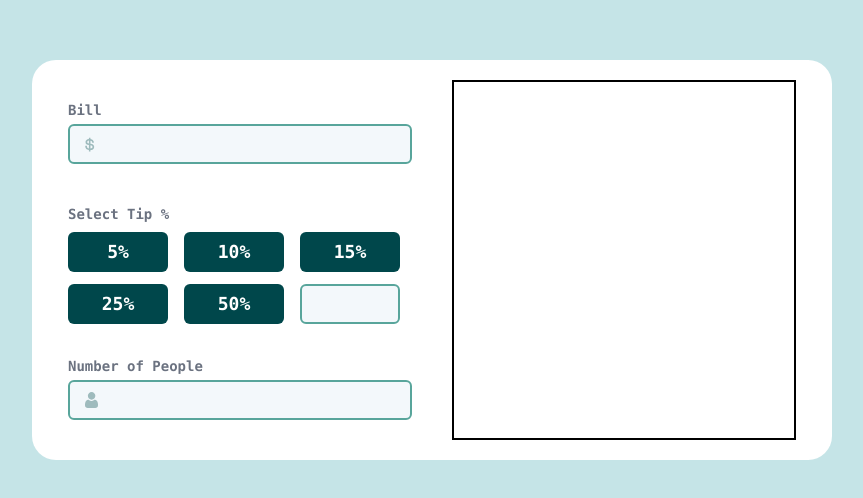
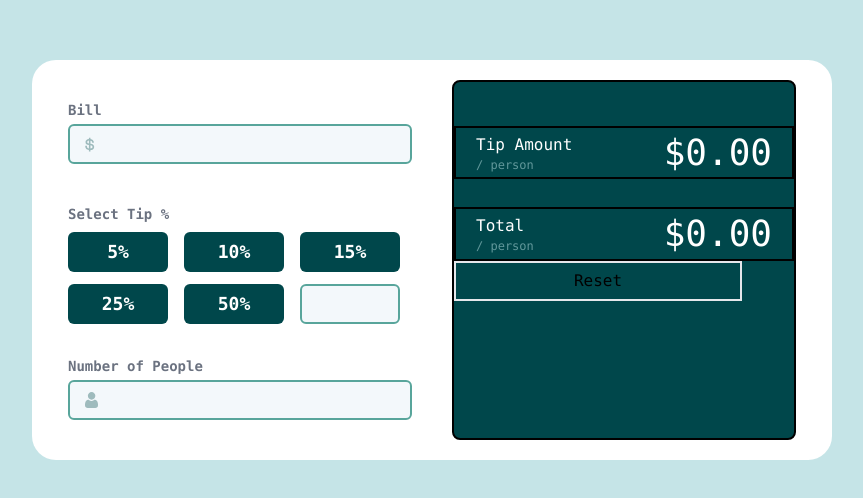
Before and after one commit to IsaacATetteh/tip-calculator, a Next.js app: page / in a window 1280 px wide. Shown: the part 140-638 px from the top of the page, without its empty margins (208-1071 px from the left). Built offline with nearby package versions, Linux system fonts and the light colour scheme.

Commit message:
Tip amount and total added

```diff
--- a/src/app/page.jsx
+++ b/src/app/page.jsx
@@ -68,7 +68,23 @@ export default function Home() {
             </label>
           </div>
         </div>
-        <div className="border-black border-2 w-[43%] h-[90%]"></div>
+        <div className="border-black border-2 w-[43%] h-[90%] rounded-lg bg-[#00474B]">
+          <div className="border-black border-2 w-[100%] h-[15%] mt-11 flex justify-between items-center">
+            <div className="text-white pl-5">
+              <p>Tip Amount</p>
+              <p className="text-xs text-[#61989B]">/ person</p>
+            </div>
+            <p className="text-white text-4xl pr-5">$0.00</p>
+          </div>
+          <div className="border-black border-2 w-[100%] h-[15%] mt-7 flex justify-between items-center">
+            <div className="text-white pl-5">
+              <p>Total</p>
+              <p className="text-xs text-[#61989B]">/ person</p>
+            </div>
+            <p className="text-white text-4xl pr-5">$0.00</p>
+          </div>
+          <button className="border-2 w-72 h-10">Reset</button>
+        </div>
       </div>
     </div>
   );
```
